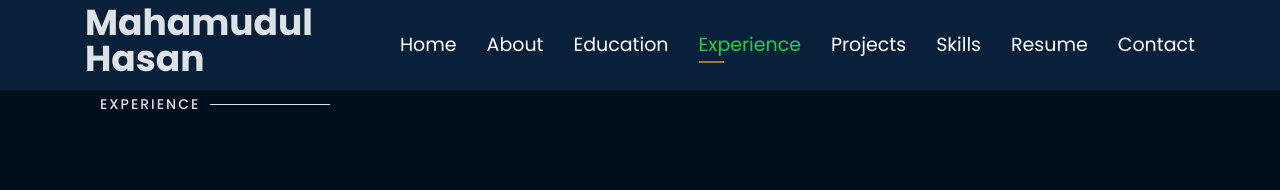
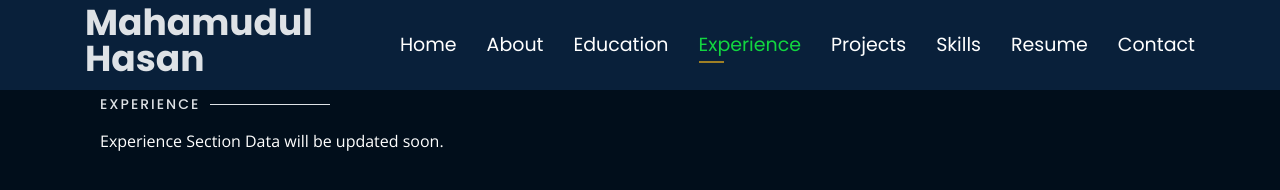
Before and after one commit to mahamudul7468/hasan.github.io, a plain HTML site: page index.html in a window 1280 px wide. Both pictures are taken after a click on the link "Experience". Drawn offline with nearby package versions, Linux system fonts and the light colour scheme.

Commit message:
Update index.html

```diff
--- a/index.html
+++ b/index.html
@@ -331,6 +331,7 @@
       <div class="section-title">
         <h2>Experience</h2>
       </div>
+	    Experience Section Data will be updated soon.
 	  <!--
       <div class="row">
           <div class="col-lg-12" data-aos="fade-up">
```
